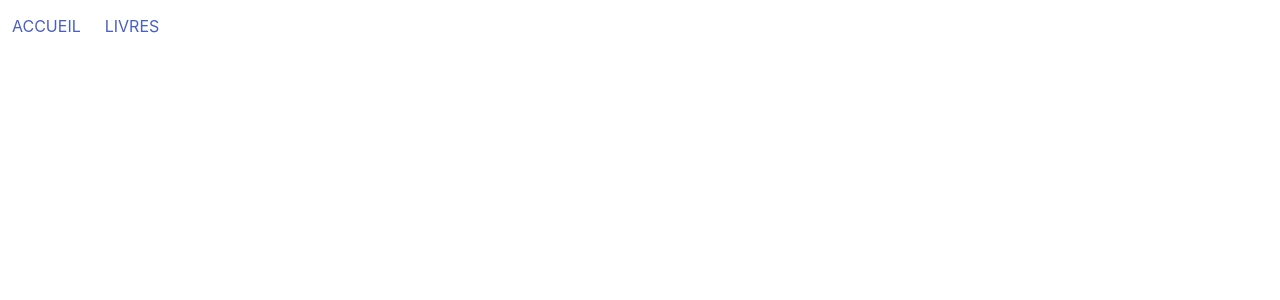
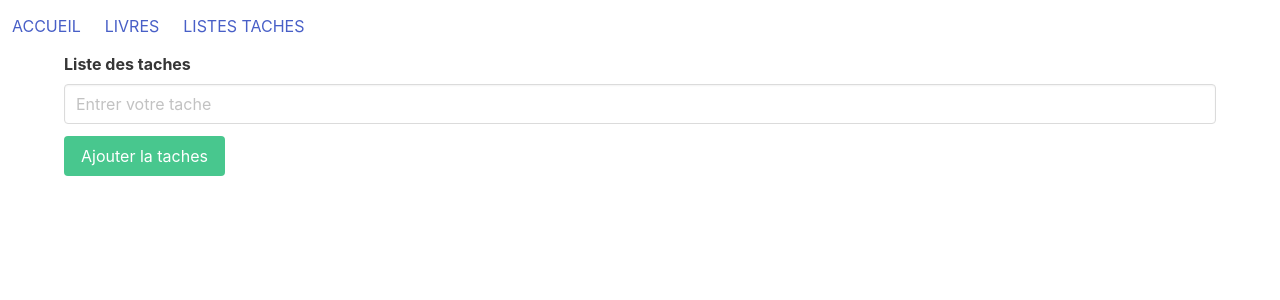
Before and after one commit to michelonlineformapro/Projet-11-React-BASIC-START, a React (Create React App) app: page /taches in a window 1280 px wide. Shown: the top 300 px of the page. Built offline with nearby package versions, Linux system fonts and the light colour scheme.

Commit message:
Signed-off-by: michel michael <m.michel@onlineformapro.com> Creation de la liste des taches

```diff
--- a/src/components/Livres/Livres.js
+++ b/src/components/Livres/Livres.js
@@ -1,9 +1,5 @@
 import React, {Component} from 'react';
-import PropTypes from 'prop-types';
 import './Livres.css';
-import AjouterLivre from './Livres.css'
-import App from "../../App";
-
 
 
 function Livres(){
@@ -33,7 +29,6 @@ function ApprendreMap(){
     return (
         <div>Test de map {mapTableau}</div>
     )
-
 }
 
 function BoucleMap(){
@@ -94,9 +89,9 @@ function CreerProps(props){
     )
 }
 
-function Evenement(prenom){
+function Evenement(){
     return(
-        <button onClick={() => handleClick(prenom)} className="button is-success">CLIQUER MOI</button>
+        <button onClick={handleClick} className="button is-success">CLIQUER MOI</button>
     )
 }
 
--- a/src/components/Menu/Menu.js
+++ b/src/components/Menu/Menu.js
@@ -4,6 +4,7 @@ import {BrowserRouter as Router, Switch, Route, Link} from "react-router-dom";
 import './Menu.css';
 import Accueil from "../Accueil/Accueil";
 import Livres from "../Livres/Livres";
+import Taches from "../Taches/Taches";
 
 
 function Menu(){
@@ -18,6 +19,9 @@ function Menu(){
                         <span className="navbar-item">
                             <Link to="/livres">LIVRES</Link>
                         </span>
+                        <span className="navbar-item">
+                            <Link to="/taches">LISTES TACHES</Link>
+                        </span>
                     </div>
                 </nav>
 
@@ -28,6 +32,9 @@ function Menu(){
                     <Route path={"/livres"}>
                         <Livres/>
                     </Route>
+                    <Route path={"/taches"}>
+                        <Taches/>
+                    </Route>
                 </Switch>
             </div>
         </Router>
--- /dev/null
+++ b/src/components/Taches/Taches.js
@@ -0,0 +1,94 @@
+import React, {Component} from "react";
+
+class Taches extends Component{
+    //Creation du contructeur de la classe
+    constructor(props) {
+        //Super permet d'appeler et/ou acceder a des fonctions definie dans l'objet parent
+        super(props);
+        //Etat = données initial de l'application
+        this.state = {
+            items:[],
+            text: ''
+        }
+
+        //Appeler la fonction avec le context this
+        this.handleSubmit = this.handleSubmit.bind(this)
+
+    }
+
+    //Detecter les changements dans un input
+    handleChange(event){
+        //Recuperer la valeur de input avec un setter (mutateur) qui cible <input value=""/>
+        this.setState({
+            text: event.target.value
+        })
+        //Debug de input a chaque entrée
+        console.log(event.target.value)
+    }
+
+    //Soumission du formulaire
+    handleSubmit(event){
+        //Evite le refresh de la page a la soumission
+        event.preventDefault()
+
+        //Objet nouvelle taches
+        const newTaches = {
+            //Recuperation de du text definis dans le state du constructeur
+            text: this.state.text,
+            //Id = date a l'insatnt T
+            id: Date.now()
+        }
+
+        //Si le champ est vide
+        //Si la longeur du champ imput est === 0 on declenche une alerte
+        if(this.state.text.length === 0){
+            alert("Merci de remplir ce champs")
+            return null
+        }else{
+            //Sinon on modifie le state
+            //on remplis le tableau items avec l'objet nouvelles Taches (newTache)
+            //Concat fusione deux tableau (celui de depart dans le state + la nouvelle Tache)
+            //Ceci equivaut items.push(nexTaches)
+            this.setState(() => ({
+                items: this.state.items.concat(newTaches),
+                    //Vider l'input text = a rien
+                text: ""
+            }))
+        }
+    }
+
+
+    render() {
+        return(
+            <div className="container">
+                {/*Liste pour afficher les taches*/}
+                <ul>
+                    {/* eslint-disable-next-line array-callback-return */}
+                    {/*Boucle de parcours des elements du tableau items definis dans le state*/}
+                    {this.state.items.map((item) => {
+                        {/*On ajoute une clé = id et on affiche les taches (tableau item + text)*/}
+                       return <li key={item.id}>{item.text}</li>
+                    })}
+                </ul>
+                {/*Lors du click sur le bouton Ajouter taches on declenche la fonction handleSubmit*/}
+                {/*ATTENTION A BIEN GARDER LE CONTEXT THIS cf: ligne: 15*/}
+                <form onSubmit={this.handleSubmit}>
+                    <div className="field">
+                        <label className="label">Liste des taches</label>
+                        {/*Dans input la valeur est egale a text (initialisé dans le state)*/}
+                        {/*On detecte un changement d'etat grace a on change + appel de la fonction handleChange*/}
+                        <input
+                            type="text"
+                            placeholder="Entrer votre tache"
+                            className="input"
+                            onChange={this.handleChange.bind(this)}
+                            value={this.state.text}
+                            />
+                        <button type="submit" className="mt-3 button is-success">Ajouter la taches</button>
+                    </div>
+                </form>
+            </div>
+        )
+    }
+}
+export default Taches;
```
